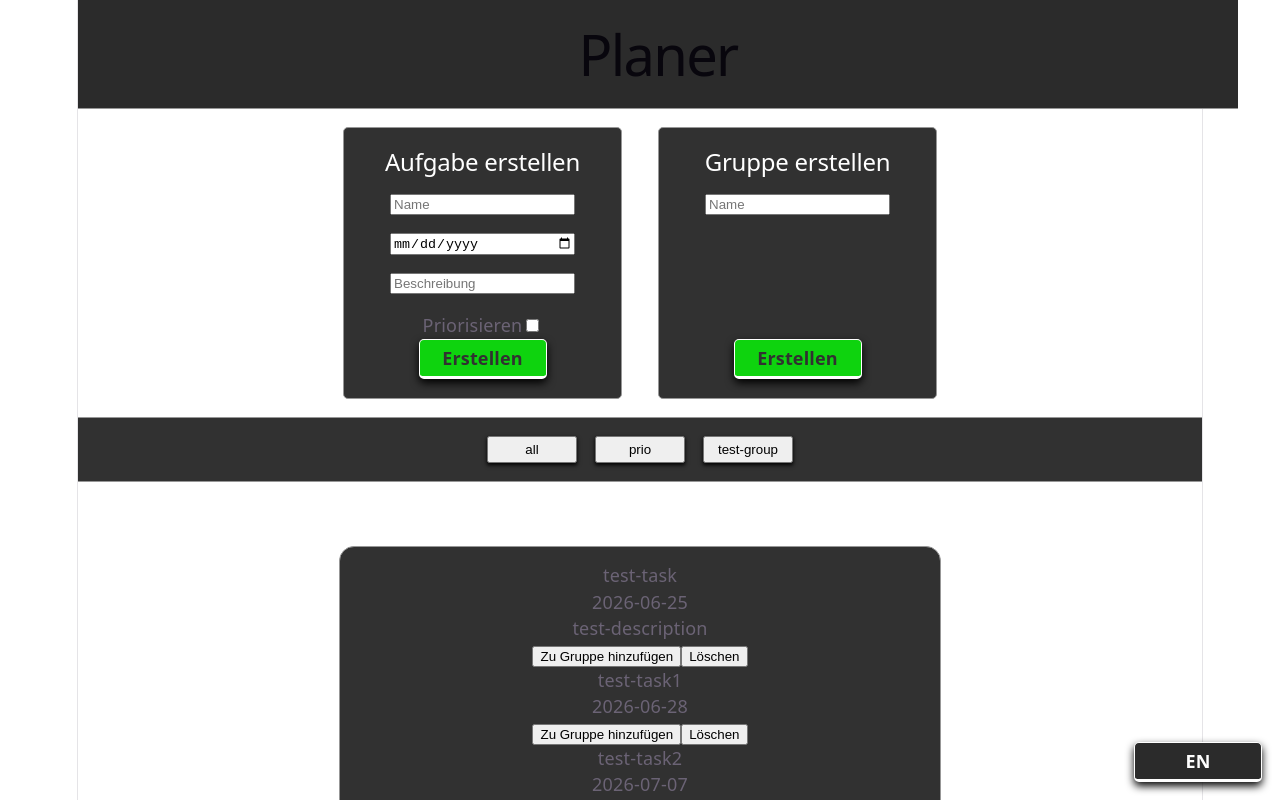
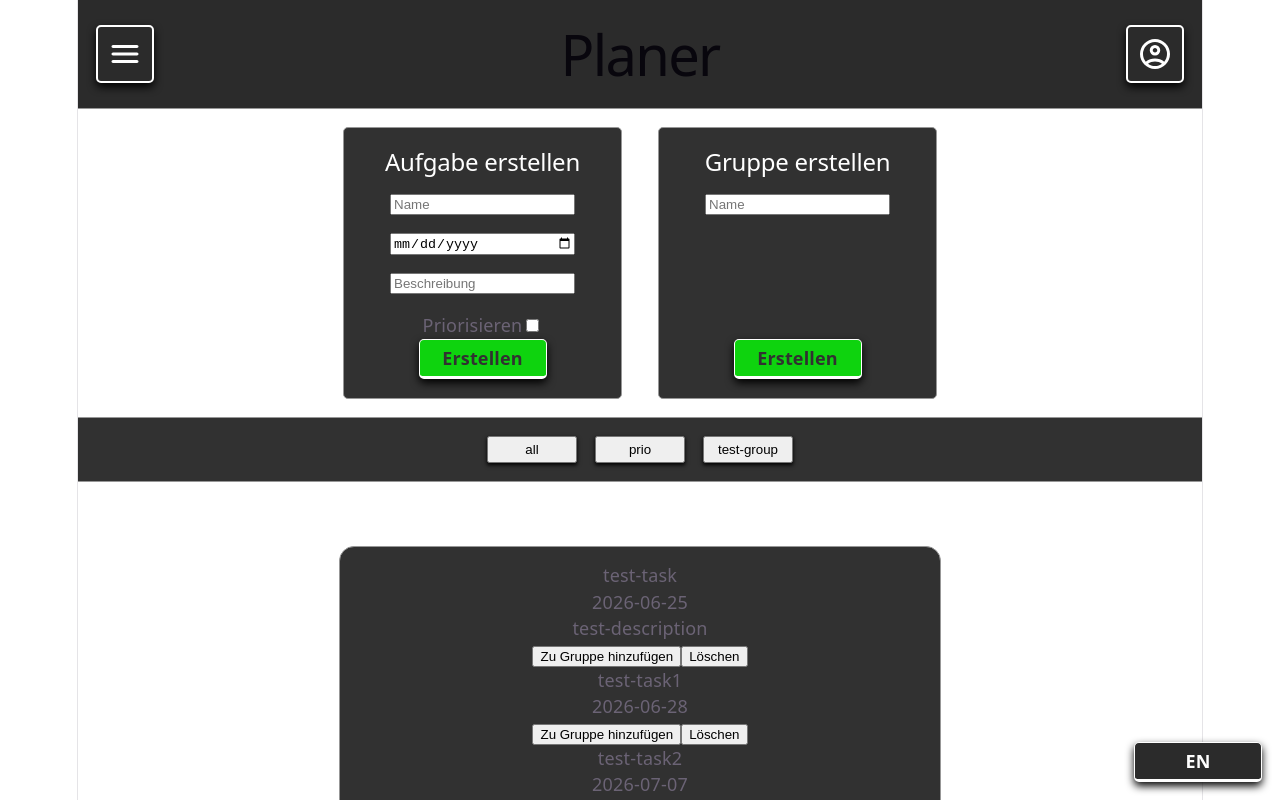
Before and after one commit to masekowsky-ee/quidey_react, a React (Vite) app: page / in a window 1280 px wide. Shown: the top 800 px of the page. Built offline with nearby package versions, Linux system fonts and the light colour scheme.

Commit message:
feat: update Header component with button elements and enhance styles; add SVG assets

```diff
--- a/src/components/Header.jsx
+++ b/src/components/Header.jsx
@@ -1,15 +1,13 @@
 import React from 'react'
 import styles from './Header.module.css';
-import Profile from './Profile'
-import Menu from './Menu'
 
 export default function Header(props){
     const {t} = props;
     return (
         <div className={styles.header}>
-            <Menu t={t} />
+            <button className={styles.btn} ><svg className={styles.svg} xmlns="http://www.w3.org/2000/svg" height="24px" viewBox="0 -960 960 960" width="24px" fill="currentColor"><path d="M160-240q-17 0-28.5-11.5T120-280q0-17 11.5-28.5T160-320h640q17 0 28.5 11.5T840-280q0 17-11.5 28.5T800-240H160Zm0-200q-17 0-28.5-11.5T120-480q0-17 11.5-28.5T160-520h640q17 0 28.5 11.5T840-480q0 17-11.5 28.5T800-440H160Zm0-200q-17 0-28.5-11.5T120-680q0-17 11.5-28.5T160-720h640q17 0 28.5 11.5T840-680q0 17-11.5 28.5T800-640H160Z"/></svg></button>
             <h1>{t('planner')}</h1>
-            <Profile />
+            <button className={styles.btn}><svg className={styles.svg} xmlns="http://www.w3.org/2000/svg" height="24px" viewBox="0 -960 960 960" width="24px" fill="currentColor"><path d="M234-276q51-39 114-61.5T480-360q69 0 132 22.5T726-276q35-41 54.5-93T800-480q0-133-93.5-226.5T480-800q-133 0-226.5 93.5T160-480q0 59 19.5 111t54.5 93Zm146.5-204.5Q340-521 340-580t40.5-99.5Q421-720 480-720t99.5 40.5Q620-639 620-580t-40.5 99.5Q539-440 480-440t-99.5-40.5ZM480-80q-83 0-156-31.5T197-197q-54-54-85.5-127T80-480q0-83 31.5-156T197-763q54-54 127-85.5T480-880q83 0 156 31.5T763-763q54 54 85.5 127T880-480q0 83-31.5 156T763-197q-54 54-127 85.5T480-80Zm100-95.5q47-15.5 86-44.5-39-29-86-44.5T480-280q-53 0-100 15.5T294-220q39 29 86 44.5T480-160q53 0 100-15.5ZM523-537q17-17 17-43t-17-43q-17-17-43-17t-43 17q-17 17-17 43t17 43q17 17 43 17t43-17Zm-43-43Zm0 360Z"/></svg></button>
         </div>
     );
 }
--- a/src/components/Header.module.css
+++ b/src/components/Header.module.css
@@ -7,7 +7,6 @@
     background-color: rgb(43, 43, 43);
     color: white;
     border-bottom: 1px solid rgb(151, 151, 151);
-    width: 100%;
 }
 
 .h1{
@@ -15,3 +14,20 @@
     font-weight: 800;
     margin: 0 auto;
 }
+
+.btn{
+    all: unset;
+    height: 3rem;
+    width: 3rem;
+    display: flex;
+    align-items: center;
+    justify-content: center;
+    border: 2px solid white;
+    border-radius: 5px;
+    box-shadow: 0 4px 8px black;
+}
+
+.svg{
+    height: 2rem;
+    width: 2rem;
+}
--- a/src/components/StartSettingsContainer.jsx
+++ b/src/components/StartSettingsContainer.jsx
@@ -1,16 +1,16 @@
 import React, { useState, useTransition } from 'react'
 
 const StartSettingsContainer = (props) => {
-    const { t, groups } = props;
+    const { t, groups, setShowStartSettings } = props;
 
-    const handleStartSession = () => {
-
+    const handleStartSession = (e) => {
+        e.preventDefault();
 
         setShowStartSettings(false);
     }
 
     return (
-        <form>
+        <form onSubmit={(e)=>{handleStartSession(e)}}>
             <label for="groupInput">{t('group')}: </label>
             <select id='groups'>
                 <option>{t('all')}</option>
@@ -20,7 +20,7 @@ const StartSettingsContainer = (props) => {
                     </option>
                 ))}
             </select>
-            <button onClick={handleStartSession}>{t('start')}</button>
+            <button type="submit">{t('start')}</button>
         </form>
     );
 }
```
Also changed, not shown: src/assets/account_circle_24dp_CURRENTCOLOR_FILL0_wght400_GRAD0_opsz24.svg (added), src/assets/menu_24dp_CURRENTCOLOR_FILL0_wght400_GRAD0_opsz24 (1).svg (added).
